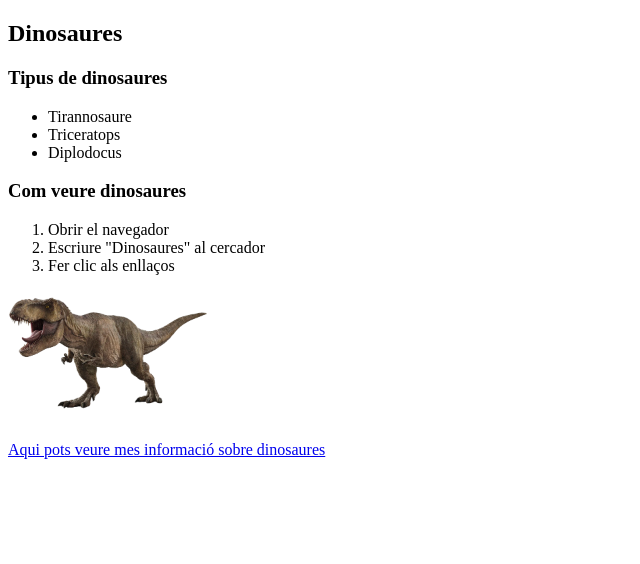
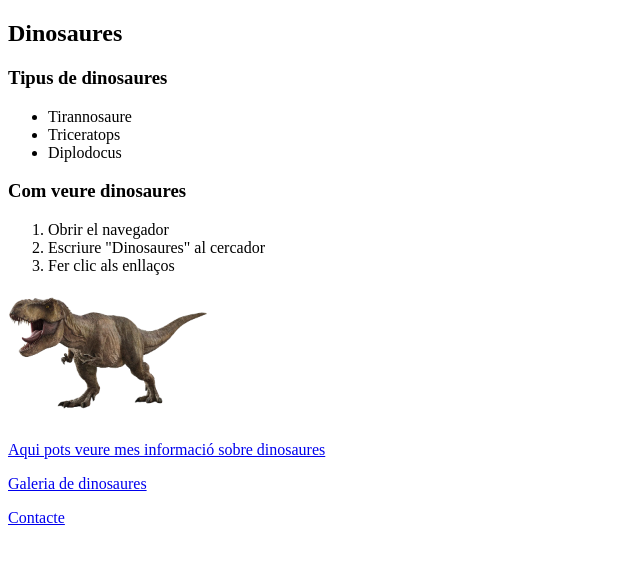
Before and after one commit to aitormera/DAM1M04-Exercici000, a plain HTML site: page index.html in a window 1280 px wide. Shown: the whole page, without its empty margins (0-640 px from the left). Drawn offline with Linux system fonts and the light colour scheme.

Commit message:
Update index.html

```diff
--- a/index.html
+++ b/index.html
@@ -26,6 +26,11 @@
        <a href="https://ca.wikipedia.org/wiki/Dinosaures" target="_blank">Aqui pots veure mes informació sobre dinosaures</a>
 
        </p>
+ <p>
+        <a href="galeria.html">Galeria de dinosaures</a>
 
+    </p>
+
+    <p><a href="contacte.html">Contacte</a></p>
    </body>
 </html>
```
